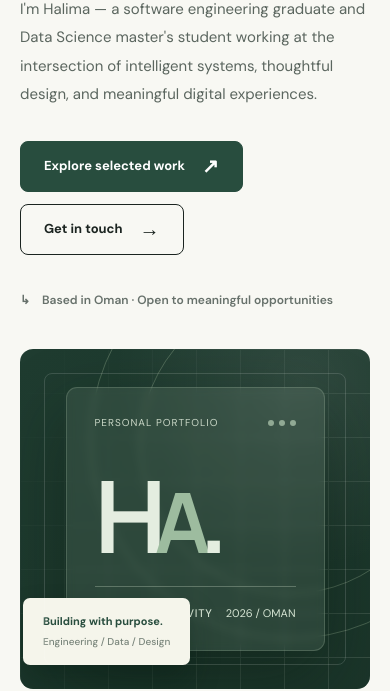
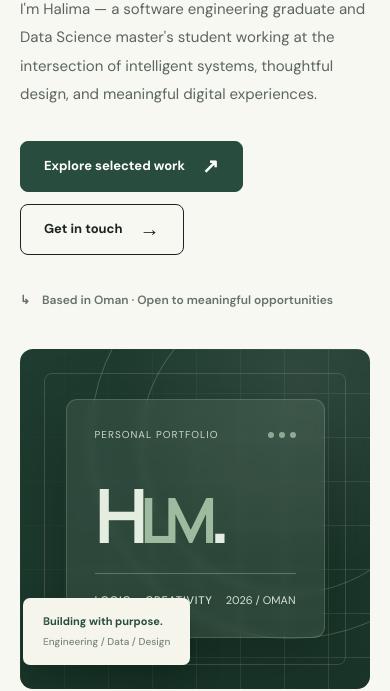
Before and after one commit to hlm2001-ai/hlm2001-ai.github.io, a plain HTML site: page index.html in a window 390 px wide. Shown: the part 413-1104 px from the top of the page. Drawn offline with Linux system fonts and the light colour scheme.

Commit message:
Correct portfolio monogram to HLM and adjust responsive sizing

```diff
--- a/index.html
+++ b/index.html
@@ -35,7 +35,7 @@ button,input{font:inherit}button{cursor:pointer}a{color:inherit;text-decoration:
 .orbit{position:absolute;border:1px solid #b9d0ad48;border-radius:50%;width:400px;height:400px;right:-120px;top:-110px}.orbit.two{width:300px;height:300px;right:-70px;top:-55px}.art-grid{position:absolute;inset:0;opacity:.15;background-image:linear-gradient(#dfe9db 1px,transparent 1px),linear-gradient(90deg,#dfe9db 1px,transparent 1px);background-size:44px 44px;mask-image:linear-gradient(120deg,transparent,black)}
 .art-core{position:relative;width:74%;padding:27px 28px;border:1px solid #a0b7a044;background:rgba(240,244,225,.08);border-radius:11px;box-shadow:0 28px 70px #09180f66;backdrop-filter:blur(4px)}
 .art-top{display:flex;align-items:center;justify-content:space-between;color:#cbd8c8;font-size:10px;letter-spacing:.1em;text-transform:uppercase}.art-dots{display:flex;gap:5px}.art-dots i{background:#a6bea8;width:6px;height:6px;border-radius:50%;opacity:.8}
-.art-monogram{font:700 clamp(80px,10vw,144px)/1 "Manrope",sans-serif;letter-spacing:-.12em;color:#e4ede0;padding:34px 0 21px}.art-monogram small{color:#9dbc9f}
+.art-monogram{font:700 clamp(68px,7.7vw,108px)/1 "Manrope",sans-serif;letter-spacing:-.12em;color:#e4ede0;padding:34px 0 21px}.art-monogram small{color:#9dbc9f}
 .art-base{display:flex;justify-content:space-between;align-items:end;border-top:1px solid #c3d5bf55;padding-top:18px;color:#d5e4d3;font-size:11px}.art-base strong{font-weight:500;letter-spacing:.07em;text-transform:uppercase}
 .art-floating{position:absolute;left:-24px;bottom:45px;background:#f5f5eb;color:var(--forest);padding:15px 20px;border-radius:7px;box-shadow:0 17px 30px #061a1155;font-size:12px;font-weight:700}.art-floating span{display:block;color:#7a867c;font-weight:500;font-size:10px;margin-top:3px}
 .ticker{border-top:1px solid var(--line);border-bottom:1px solid var(--line);background:#f1f3ed}.ticker .container{display:flex;align-items:center;justify-content:space-between;gap:16px;min-height:77px;flex-wrap:wrap}.ticker span{font:700 11px "Manrope",sans-serif;letter-spacing:.13em;color:#6a756c;text-transform:uppercase}.ticker b{font-size:12px;font-weight:700;color:var(--forest)}
@@ -64,8 +64,8 @@ dialog{border:0;border-radius:14px;box-shadow:0 20px 100px #061a145e;padding:0;b
 dialog::backdrop{background:#13261d9c;backdrop-filter:blur(4px)}.dialog-inner{padding:34px}.dialog-top{display:flex;align-items:start;justify-content:space-between;gap:12px}.dialog-close{width:38px;height:38px;border-radius:7px;background:#f0f2eb;border:1px solid var(--line);color:var(--ink);font-size:24px;line-height:1}.dialog-inner h2{font:700 clamp(25px,4vw,36px)/1.2 "Manrope",sans-serif;letter-spacing:-.05em;margin:13px 0 15px}.dialog-inner p{color:#607065;line-height:1.85;font-size:15px}.dialog-inner .chips{margin:22px 0}.dialog-foot{border-top:1px solid var(--line);padding-top:16px;color:#78917b;font-size:12px}
 .hidden{display:none!important}
 @media(max-width:950px){.container{width:min(calc(100% - 46px),var(--max))}.hero-grid{gap:38px;grid-template-columns:1fr 0.85fr}.hero-art{min-height:380px}.art-floating{left:3px;bottom:24px}.hero h1{font-size:clamp(50px,7vw,72px)}.section{padding:87px 0}.about-grid{gap:35px}}
-@media(max-width:720px){.container{width:calc(100% - 40px)}.nav{height:66px}.desktop-nav,.top-contact{display:none}.menu-btn{display:flex}.mobile-nav{display:none;background:var(--bg);padding:9px 20px 23px;border-bottom:1px solid var(--line)}.mobile-nav.open{display:grid;gap:3px}.mobile-nav a{display:block;padding:12px 7px;font-weight:700;color:var(--forest);border-bottom:1px solid #e9ede6}.hero{padding:65px 0 60px}.hero-grid{grid-template-columns:1fr;gap:39px}.hero h1{font-size:clamp(50px,12vw,74px);margin-top:22px}.hero-sub{font-size:15px}.hero-art{min-height:340px}.art-core{width:74%}.art-monogram{font-size:100px}.art-floating{font-size:11px}.ticker .container{justify-content:center;gap:14px;padding:19px 0}.ticker span{font-size:9px}.ticker b{font-size:10px}.section{padding:74px 0}.section-head{display:block}.section-intro{margin-top:20px}.section-title{font-size:43px}.projects,.about-grid,.experience-grid,.award-grid,.skill-groups{grid-template-columns:1fr}.projects{gap:18px}.project-visual{height:214px}.project p{min-height:0}.project-body{padding:23px}.coming{align-items:start;flex-direction:column;padding:22px}.about-grid,.experience-grid{gap:40px}.about-copy{font-size:16px}.award-grid{gap:12px}.award{min-height:145px}.contact{padding:82px 0}.contact .section-title{font-size:54px}.foot{display:block;text-align:center}.foot>*{display:block;margin:6px 0}}
-@media(max-width:380px){.hero h1{font-size:45px}.project-foot{flex-direction:column;align-items:start}.hero-actions .btn{width:100%}.section-title{font-size:38px}.art-monogram{font-size:76px}.timeline-entry{grid-template-columns:60px 1fr;gap:10px}}
+@media(max-width:720px){.container{width:calc(100% - 40px)}.nav{height:66px}.desktop-nav,.top-contact{display:none}.menu-btn{display:flex}.mobile-nav{display:none;background:var(--bg);padding:9px 20px 23px;border-bottom:1px solid var(--line)}.mobile-nav.open{display:grid;gap:3px}.mobile-nav a{display:block;padding:12px 7px;font-weight:700;color:var(--forest);border-bottom:1px solid #e9ede6}.hero{padding:65px 0 60px}.hero-grid{grid-template-columns:1fr;gap:39px}.hero h1{font-size:clamp(50px,12vw,74px);margin-top:22px}.hero-sub{font-size:15px}.hero-art{min-height:340px}.art-core{width:74%}.art-monogram{font-size:75px}.art-floating{font-size:11px}.ticker .container{justify-content:center;gap:14px;padding:19px 0}.ticker span{font-size:9px}.ticker b{font-size:10px}.section{padding:74px 0}.section-head{display:block}.section-intro{margin-top:20px}.section-title{font-size:43px}.projects,.about-grid,.experience-grid,.award-grid,.skill-groups{grid-template-columns:1fr}.projects{gap:18px}.project-visual{height:214px}.project p{min-height:0}.project-body{padding:23px}.coming{align-items:start;flex-direction:column;padding:22px}.about-grid,.experience-grid{gap:40px}.about-copy{font-size:16px}.award-grid{gap:12px}.award{min-height:145px}.contact{padding:82px 0}.contact .section-title{font-size:54px}.foot{display:block;text-align:center}.foot>*{display:block;margin:6px 0}}
+@media(max-width:380px){.hero h1{font-size:45px}.project-foot{flex-direction:column;align-items:start}.hero-actions .btn{width:100%}.section-title{font-size:38px}.art-monogram{font-size:62px}.timeline-entry{grid-template-columns:60px 1fr;gap:10px}}
 @media(prefers-reduced-motion:reduce){html{scroll-behavior:auto}*,*:before,*:after{transition:none!important;animation:none!important}}
 </style>
 </head>
@@ -95,9 +95,9 @@ dialog::backdrop{background:#13261d9c;backdrop-filter:blur(4px)}.dialog-inner{pa
         </div>
         <div class="hero-note"><span>↳</span><span>Based in Oman · Open to meaningful opportunities</span></div>
       </div>
-      <div class="hero-art" role="img" aria-label="Typographic visual featuring Halima's initials, H A, in a refined forest-green design">
+      <div class="hero-art" role="img" aria-label="Typographic visual featuring Halima's initials, H L M, in a refined forest-green design">
         <div class="art-grid" aria-hidden="true"></div><div class="orbit" aria-hidden="true"></div><div class="orbit two" aria-hidden="true"></div>
-        <div class="art-core"><div class="art-top"><span>PERSONAL PORTFOLIO</span><span class="art-dots"><i></i><i></i><i></i></span></div><div class="art-monogram">H<small>A</small>.</div><div class="art-base"><strong>Logic × Creativity</strong><span>2026 / OMAN</span></div></div>
+        <div class="art-core"><div class="art-top"><span>PERSONAL PORTFOLIO</span><span class="art-dots"><i></i><i></i><i></i></span></div><div class="art-monogram">H<small>LM</small>.</div><div class="art-base"><strong>Logic × Creativity</strong><span>2026 / OMAN</span></div></div>
         <div class="art-floating">Building with purpose.<span>Engineering / Data / Design</span></div>
       </div>
     </div>
```
